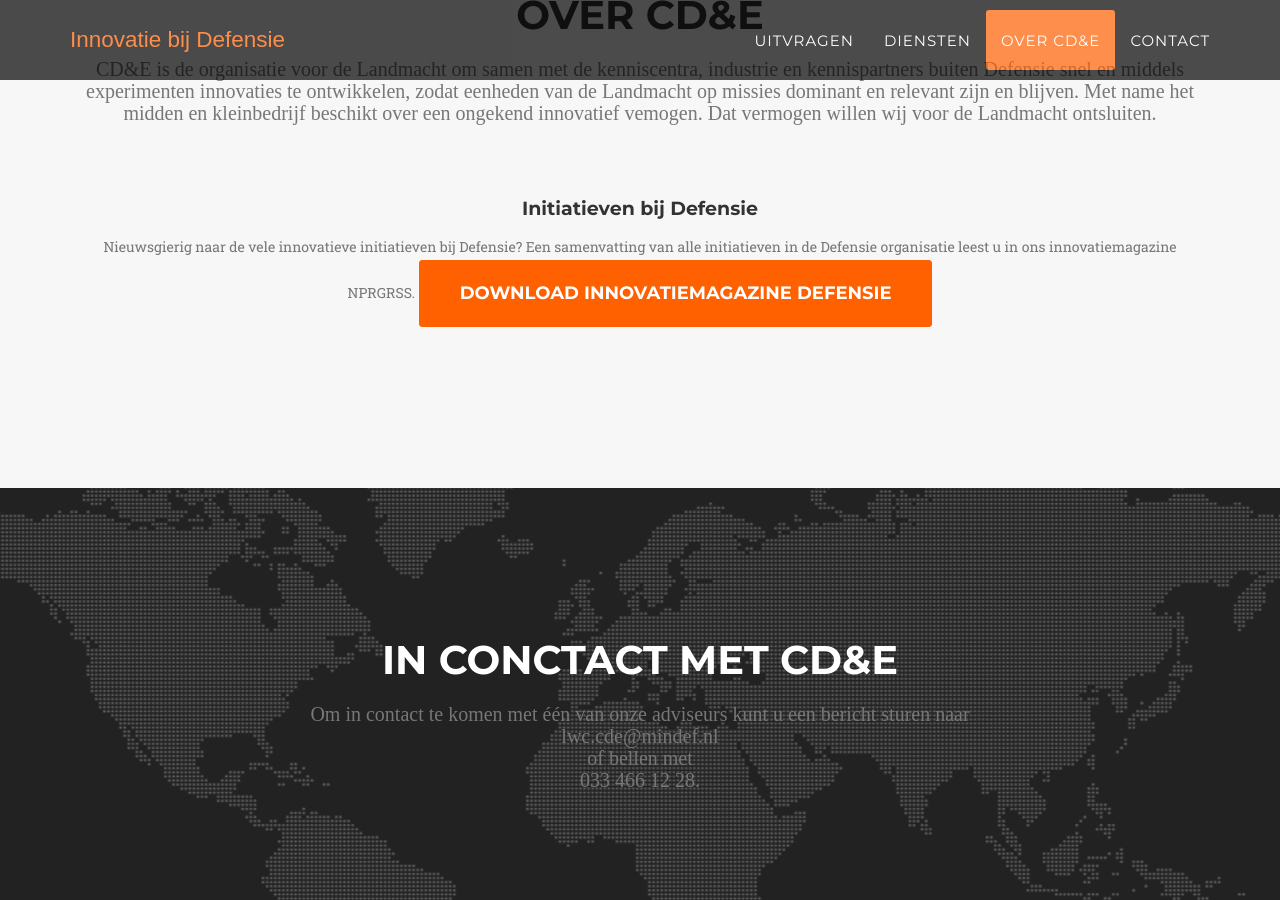
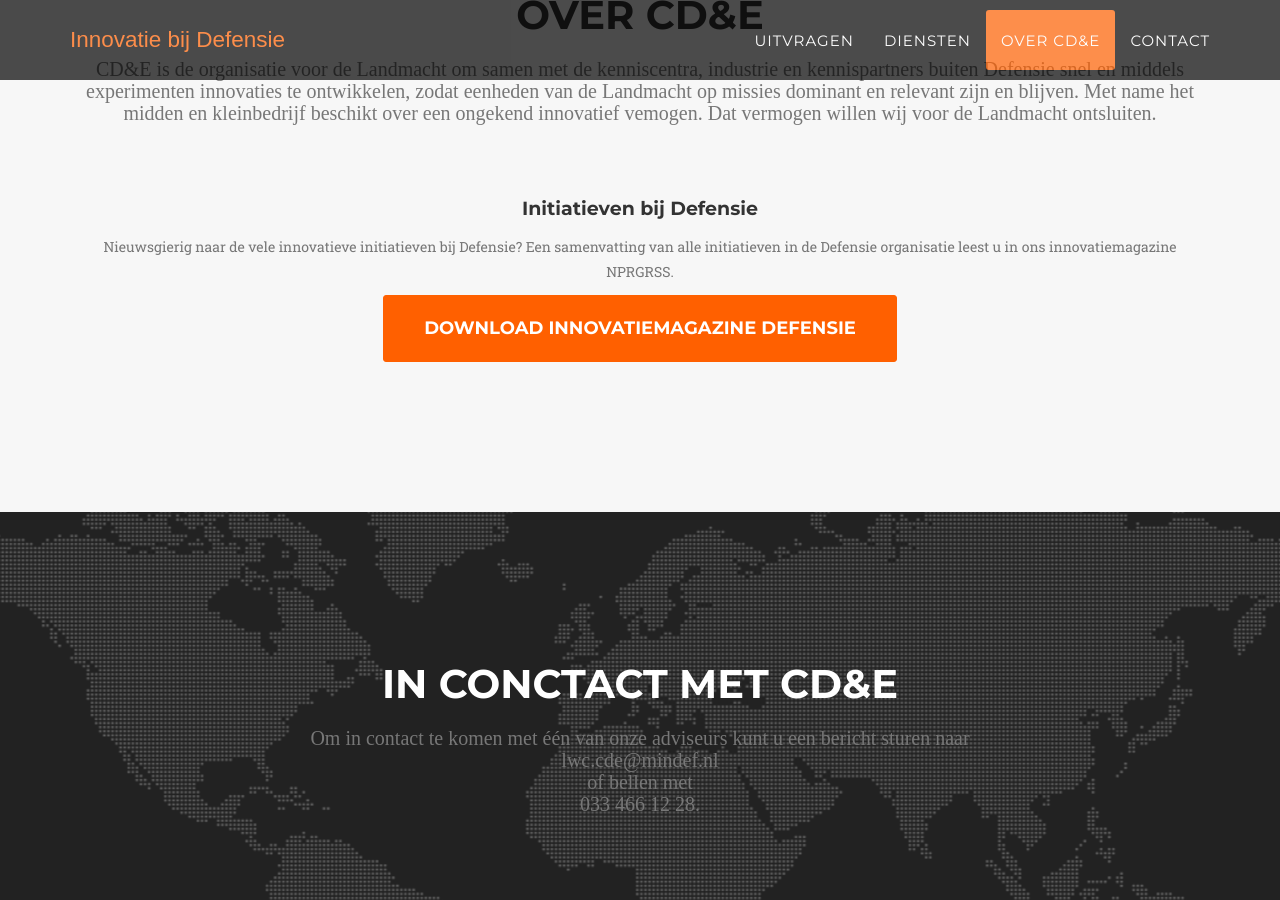
Before and after one commit to cpcorvers/CDE-new, a Jekyll site: the page built from index.html, in a window 1280 px wide and 900 px high, scrolled down 2648 px. Built offline with Jekyll 4.4.1, drawn with Linux system fonts in a browser that asks for light colours; some web fonts are replaced.

```diff
--- a/_includes/about.html
+++ b/_includes/about.html
@@ -13,8 +13,9 @@
                     <p class="text-muted">
                       Nieuwsgierig naar de vele innovatieve initiatieven bij Defensie?
                       Een samenvatting van alle initiatieven in de Defensie organisatie leest u in ons innovatiemagazine NPRGRSS.
-                      <a class="page-scroll btn btn-xl" href="img/header/{{ site.data.template.intro.intro-button }}" target="_blank">Download Innovatiemagazine Defensie</a>
                     </p>
+                    <a class="page-scroll btn btn-xl" href="img/header/{{ site.data.template.intro.intro-button }}" target="_blank">Download Innovatiemagazine Defensie</a>
+
                 </div>
             </div>
 
```
